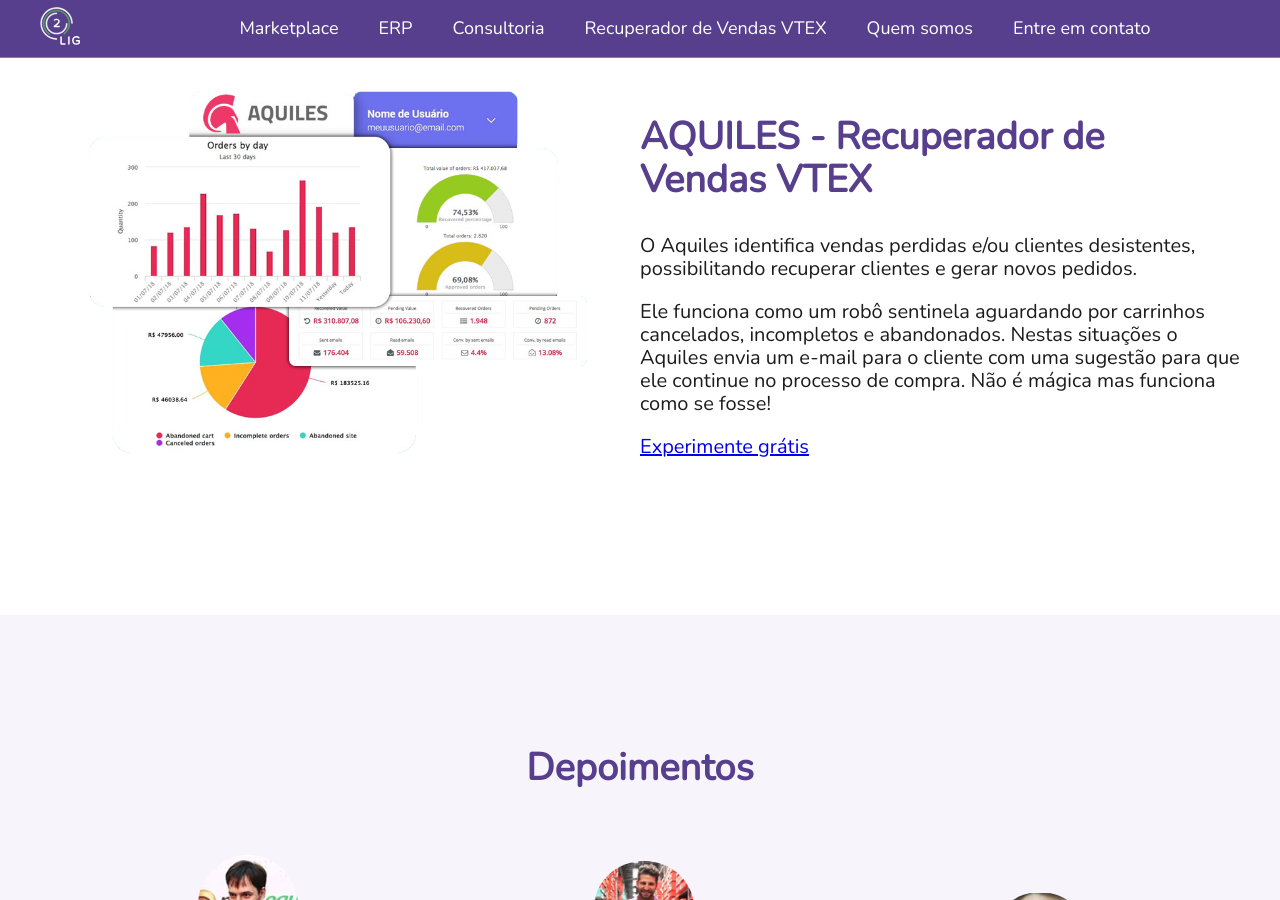
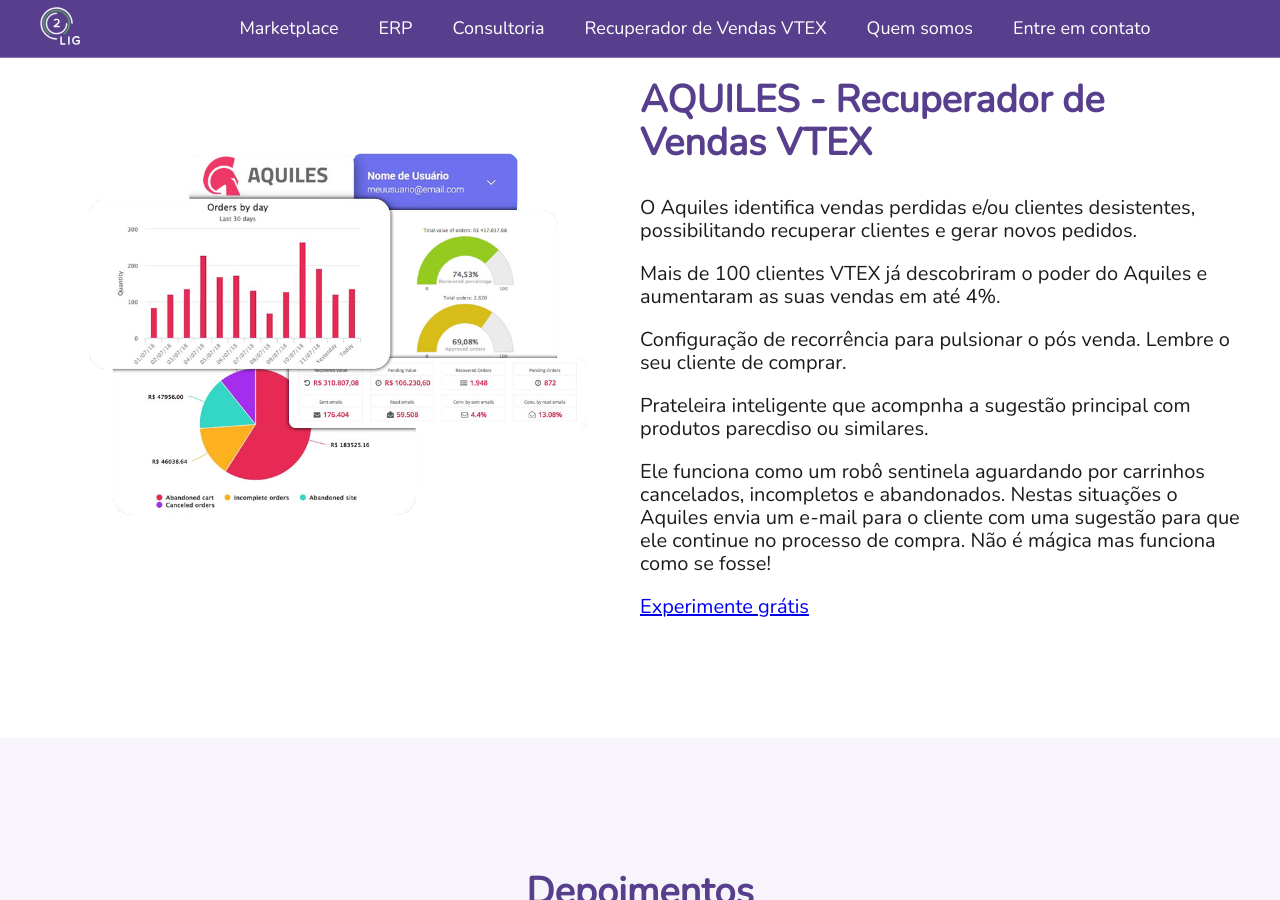
Before and after one commit to leandrooriente/2lig, a Jekyll site: the page built from index.html, in a window 1280 px wide and 900 px high, scrolled down 4118 px. Built offline with Jekyll 4.4.1, drawn with Linux system fonts in a browser that asks for light colours; nearby versions of some CDN libraries; library files that are not in the unit come from our copies.

Commit message:
Updated Aquiles Gerador De Vendas

```diff
--- a/_areas/aquiles-gerador-de-vendas.markdown
+++ b/_areas/aquiles-gerador-de-vendas.markdown
@@ -11,6 +11,12 @@
 
 O Aquiles identifica vendas perdidas e/ou clientes desistentes, possibilitando recuperar clientes e gerar novos pedidos.
 
+Mais de 100 clientes VTEX já descobriram o poder do Aquiles e aumentaram as suas vendas em até 4%.
+
+Configuração de recorrência para pulsionar o pós venda. Lembre o seu cliente de comprar.
+
+Prateleira inteligente que acompnha a sugestão principal com produtos parecdiso ou similares.
+
 Ele funciona como um robô sentinela aguardando por carrinhos cancelados, incompletos e abandonados. Nestas situações o Aquiles envia um e-mail para o cliente com uma sugestão para que ele continue no processo de compra.
 Não é mágica mas funciona como se fosse!
 
```
